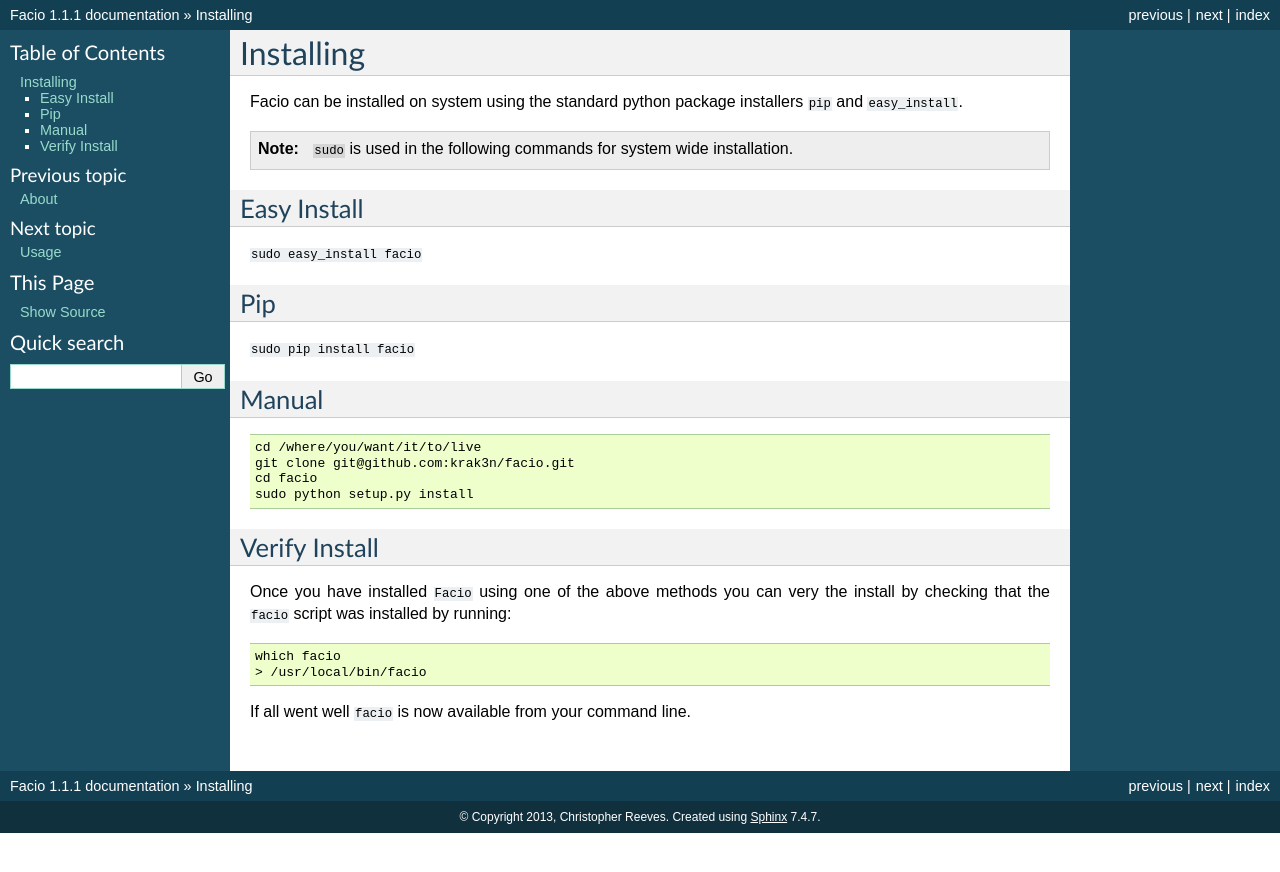
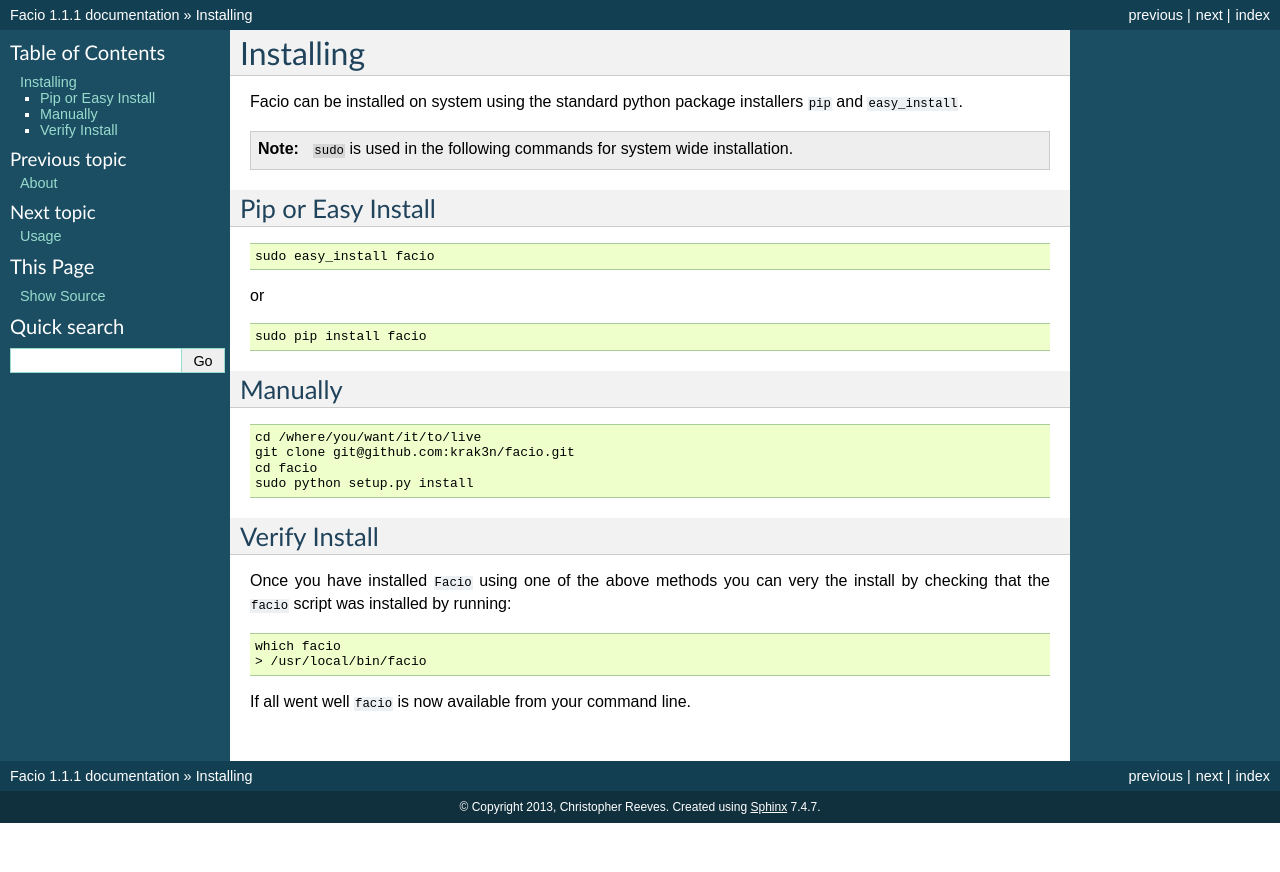
Before and after one commit to krak3n/Facio, a Sphinx documentation site: the page built from docs/install.rst, in a window 1280 px wide. Shown: the top 872 px of the page. Built offline with Sphinx 7.4.7, drawn with Linux system fonts in a browser that asks for light colours.

Commit message:
Tweaking install docs slightly

```diff
--- a/docs/index.rst
+++ b/docs/index.rst
@@ -18,7 +18,7 @@
     :maxdepth: 3
 
     about
-    installing
+    install
     usage
     templates
     developing
--- a/docs/installing.rst
+++ b/docs/install.rst
@@ -8,18 +8,21 @@
 
     ``sudo`` is used in the following commands for system wide installation.
 
-Easy Install
-------------
+Pip or Easy Install
+-------------------
 
-``sudo easy_install facio``
+.. code-block:: none
 
-Pip
----
+    sudo easy_install facio
 
-``sudo pip install facio``
+or
 
-Manual
-------
+.. code-block:: none
+
+    sudo pip install facio
+
+Manually
+--------
 
 .. code-block:: none
 
```
